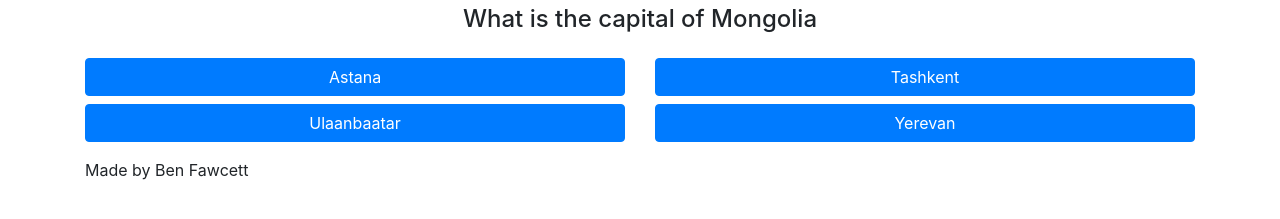
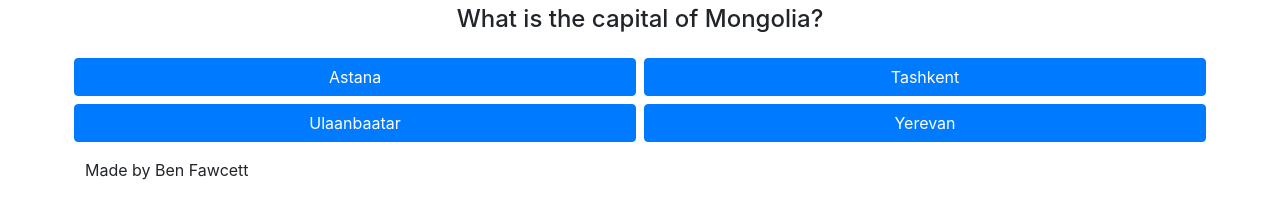
Before and after one commit to hexagonatron/TheJavascriptQuiz, a plain HTML site: page index.html in a window 1280 px wide. Shown: the part 121-340 px from the top of the page. Drawn offline with nearby package versions, Linux system fonts and the light colour scheme.

Commit message:
margin/padding changes

```diff
--- a/index.html
+++ b/index.html
@@ -41,21 +41,21 @@
                 <div class="row">
                     <div class="col-12">
                         <h4 class="question-text text-center mb-4">
-                            What is the capital of Mongolia
+                            What is the capital of Mongolia?
                         </h4>
                     </div>
                 </div>
                 <div class="row question-answers">
-                    <div class="col-12 col-sm-6 mb-2">
+                    <div class="col-12 col-sm-6 mb-2 px-1">
                         <button class="btn btn-primary col-12">Astana</button>
                     </div>
-                    <div class="col-12 col-sm-6 mb-2">
+                    <div class="col-12 col-sm-6 mb-2 px-1">
                         <button class="btn btn-primary col-12">Tashkent</button>
                     </div>
-                    <div class="col-12 col-sm-6 mb-2">
+                    <div class="col-12 col-sm-6 mb-2 px-1">
                         <button class="btn btn-primary col-12">Ulaanbaatar</button>
                     </div>
-                    <div class="col-12 col-sm-6 mb-2">
+                    <div class="col-12 col-sm-6 mb-2 px-1">
                         <button class="btn btn-primary col-12">Yerevan</button>
                     </div>
                 </div>
```
